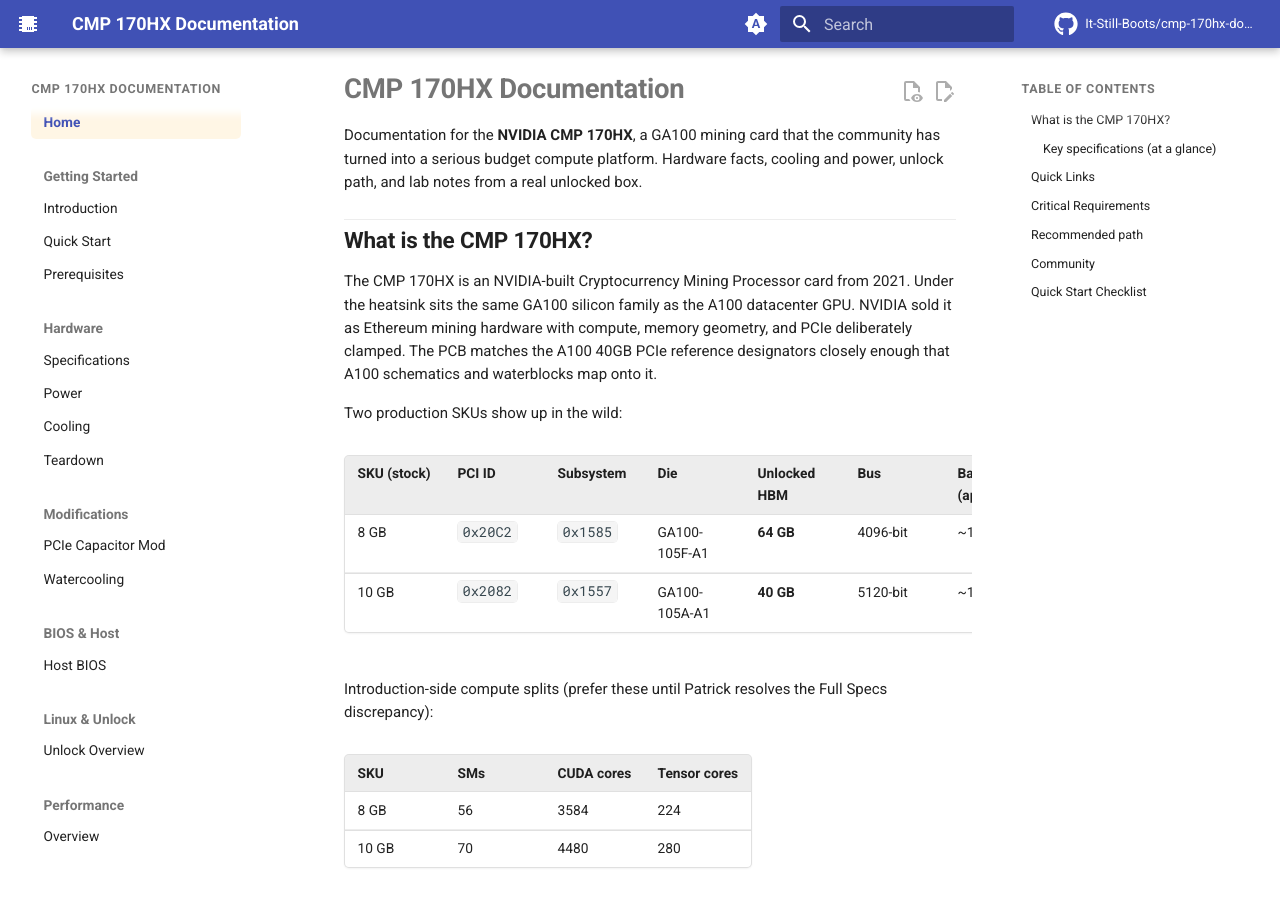
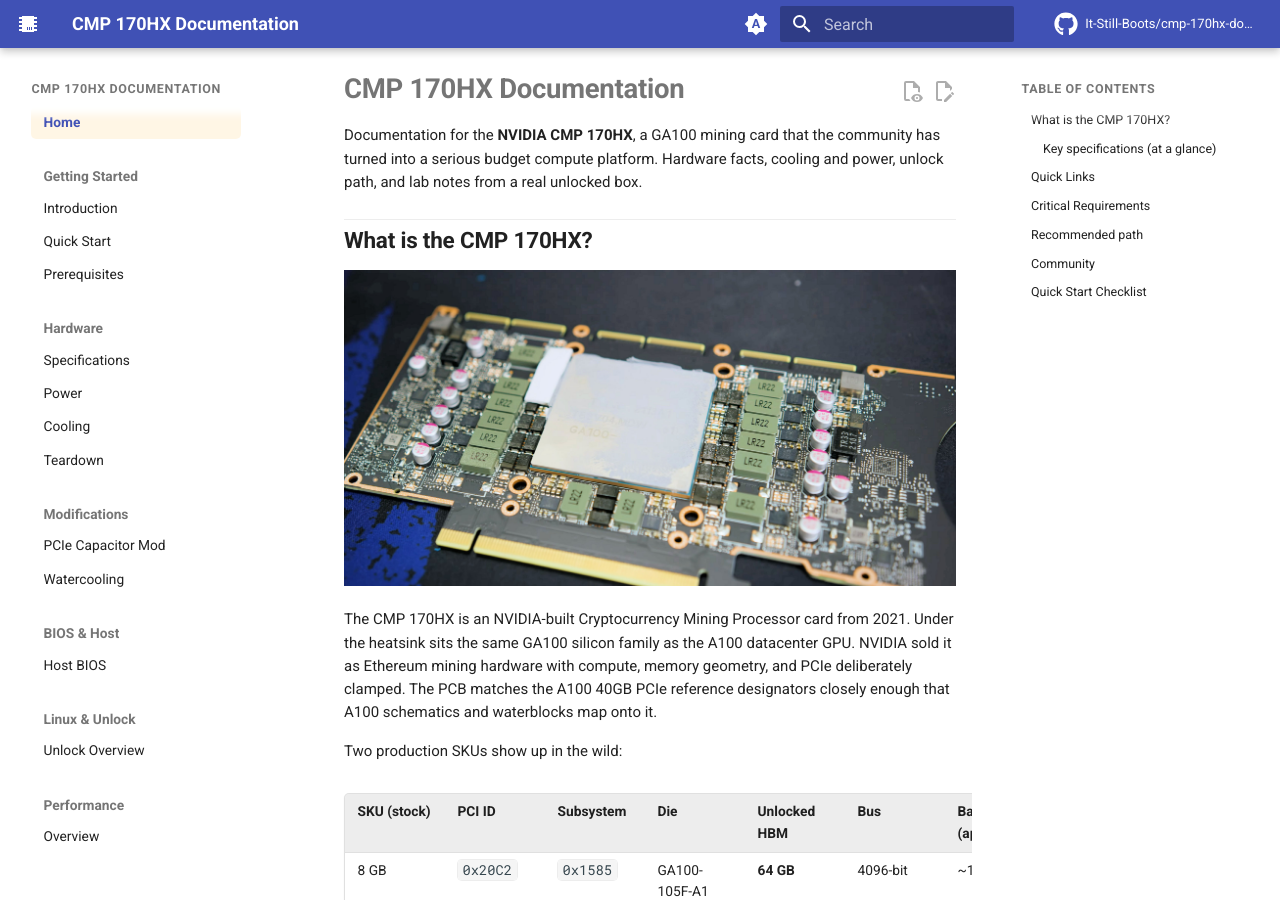
Before and after one commit to It-Still-Boots/cmp-170hx-docs, an MkDocs documentation site: the page built from docs/index.md, in a window 1280 px wide and 900 px high. Built offline with MkDocs 1.6.1 and Material for MkDocs 9.7.7, drawn with Linux system fonts in a browser that asks for light colours; comment, search, counter and statistics services are not loaded.

Commit message:
Add GA100 die photo under What is the CMP 170HX on Home.

```diff
--- a/docs/index.md
+++ b/docs/index.md
@@ -3,6 +3,8 @@
 Documentation for the **NVIDIA CMP 170HX**, a GA100 mining card that the community has turned into a serious budget compute platform. Hardware facts, cooling and power, unlock path, and lab notes from a real unlocked box.
 
 ## What is the CMP 170HX?
+
+![Bare CMP 170HX PCB with GA100 die visible under thermal paste](assets/cmp-170hx-ga100-die.jpg)
 
 The CMP 170HX is an NVIDIA-built Cryptocurrency Mining Processor card from 2021. Under the heatsink sits the same GA100 silicon family as the A100 datacenter GPU. NVIDIA sold it as Ethereum mining hardware with compute, memory geometry, and PCIe deliberately clamped. The PCB matches the A100 40GB PCIe reference designators closely enough that A100 schematics and waterblocks map onto it.
 
```
Also changed, not shown: docs/assets/cmp-170hx-ga100-die.jpg (added).
